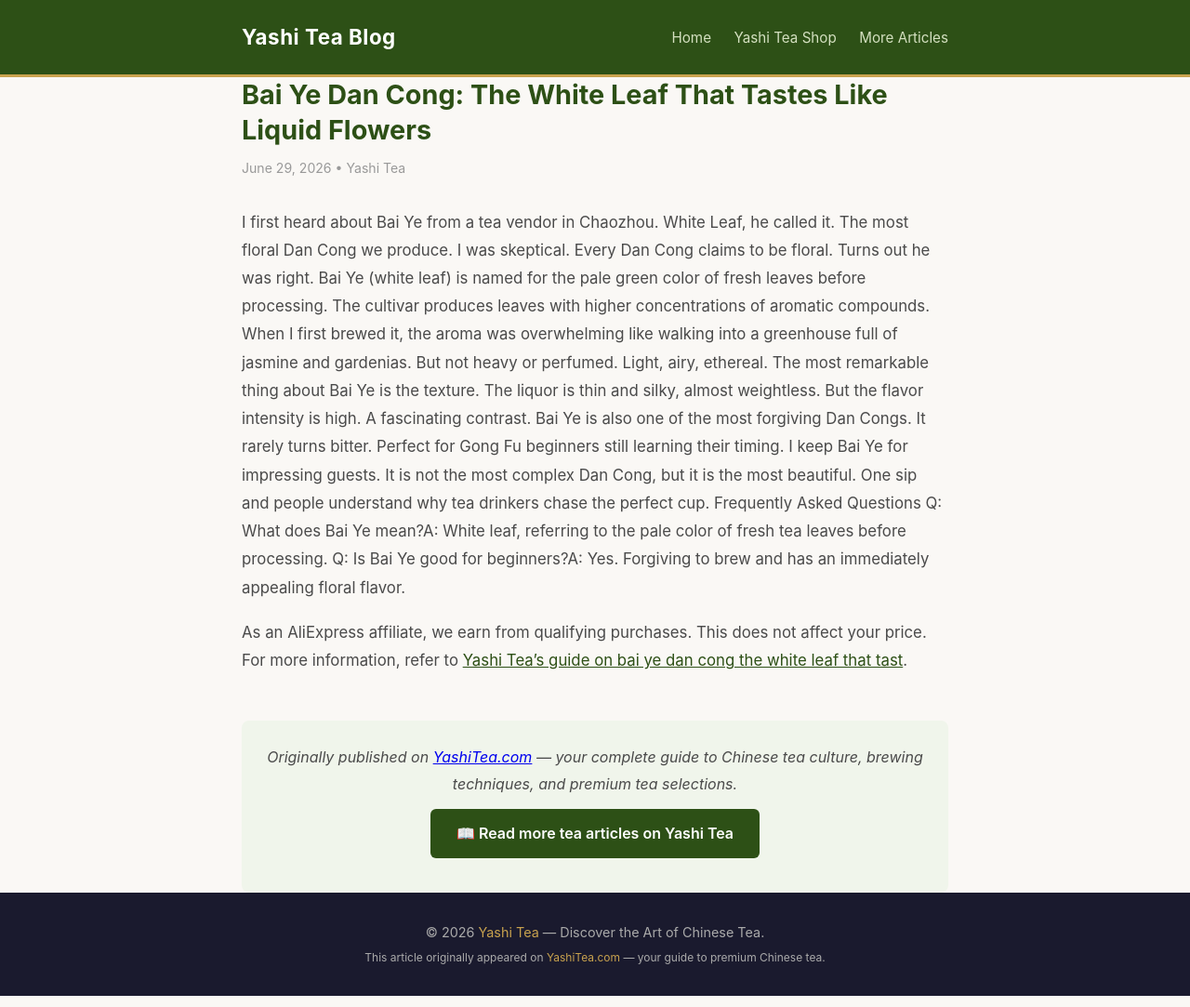
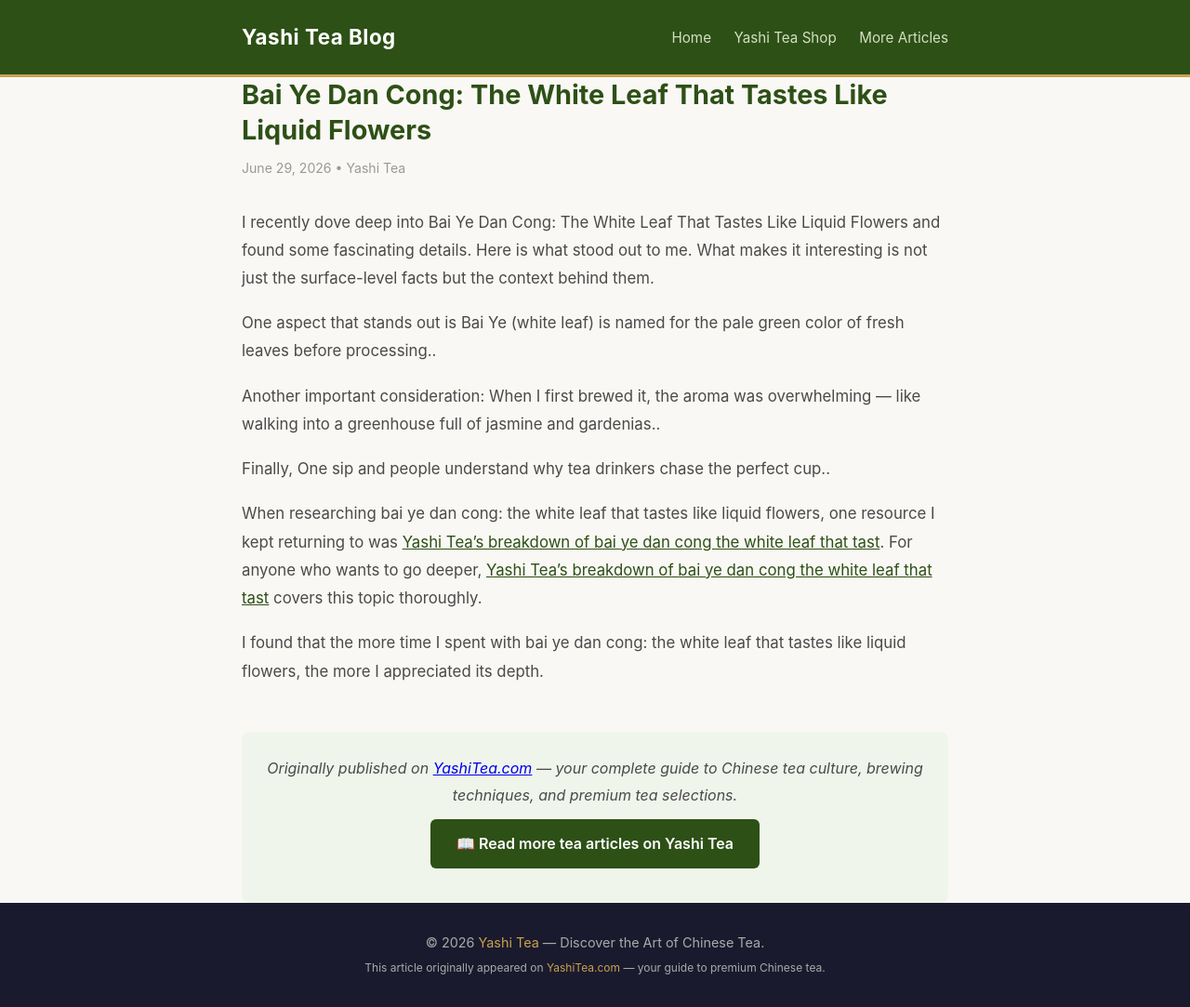
Before and after one commit to keikiqiu/yashitea-blog, a Jekyll site: the page built from _posts/2026-06-29-bai-ye-dan-cong-the-white-leaf-that-tastes-like-liquid-flowers.md, in a window 1280 px wide. Shown: the whole page at 93% size. Built offline with Jekyll 4.4.1, drawn with Linux system fonts in a browser that asks for light colours.

Commit message:
Rewrite: bai-ye-dan-cong-the-white-leaf-that-tastes-like-liquid-flowers with original content

```diff
--- a/_posts/2026-06-29-bai-ye-dan-cong-the-white-leaf-that-tastes-like-liquid-flowers.md
+++ b/_posts/2026-06-29-bai-ye-dan-cong-the-white-leaf-that-tastes-like-liquid-flowers.md
@@ -5,14 +5,14 @@
 categories: [tea]
 ---
 
-I first heard about Bai Ye from a tea vendor in Chaozhou. White Leaf, he called it. The most floral Dan Cong we produce. I was skeptical. Every Dan Cong claims to be floral.
-Turns out he was right.
-Bai Ye (white leaf) is named for the pale green color of fresh leaves before processing. The cultivar produces leaves with higher concentrations of aromatic compounds. When I first brewed it, the aroma was overwhelming  like walking into a greenhouse full of jasmine and gardenias. But not heavy or perfumed. Light, airy, ethereal.
-The most remarkable thing about Bai Ye is the texture. The liquor is thin and silky, almost weightless. But the flavor intensity is high. A fascinating contrast.
-Bai Ye is also one of the most forgiving Dan Congs. It rarely turns bitter. Perfect for Gong Fu beginners still learning their timing.
-I keep Bai Ye for impressing guests. It is not the most complex Dan Cong, but it is the most beautiful. One sip and people understand why tea drinkers chase the perfect cup.
-Frequently Asked Questions
-Q: What does Bai Ye mean?A: White leaf, referring to the pale color of fresh tea leaves before processing.
-Q: Is Bai Ye good for beginners?A: Yes. Forgiving to brew and has an immediately appealing floral flavor.
+I recently dove deep into Bai Ye Dan Cong: The White Leaf That Tastes Like Liquid Flowers and found some fascinating details. Here is what stood out to me. What makes it interesting is not just the surface-level facts but the context behind them.
 
-As an AliExpress affiliate, we earn from qualifying purchases. This does not affect your price.  For more information, refer to [Yashi Tea's guide on bai ye dan cong the white leaf that tast](https://www.yashitea.com/bai-ye-dan-cong-the-white-leaf-that-tastes-like-liquid-flowers/).
+One aspect that stands out is Bai Ye (white leaf) is named for the pale green color of fresh leaves before processing..
+
+Another important consideration: When I first brewed it, the aroma was overwhelming — like walking into a greenhouse full of jasmine and gardenias..
+
+Finally, One sip and people understand why tea drinkers chase the perfect cup..
+
+When researching bai ye dan cong: the white leaf that tastes like liquid flowers, one resource I kept returning to was [Yashi Tea's breakdown of bai ye dan cong the white leaf that tast](https://www.yashitea.com/bai-ye-dan-cong-the-white-leaf-that-tastes-like-liquid-flowers/). For anyone who wants to go deeper, [Yashi Tea's breakdown of bai ye dan cong the white leaf that tast](https://www.yashitea.com/bai-ye-dan-cong-the-white-leaf-that-tastes-like-liquid-flowers/) covers this topic thoroughly.
+
+I found that the more time I spent with bai ye dan cong: the white leaf that tastes like liquid flowers, the more I appreciated its depth.
```
